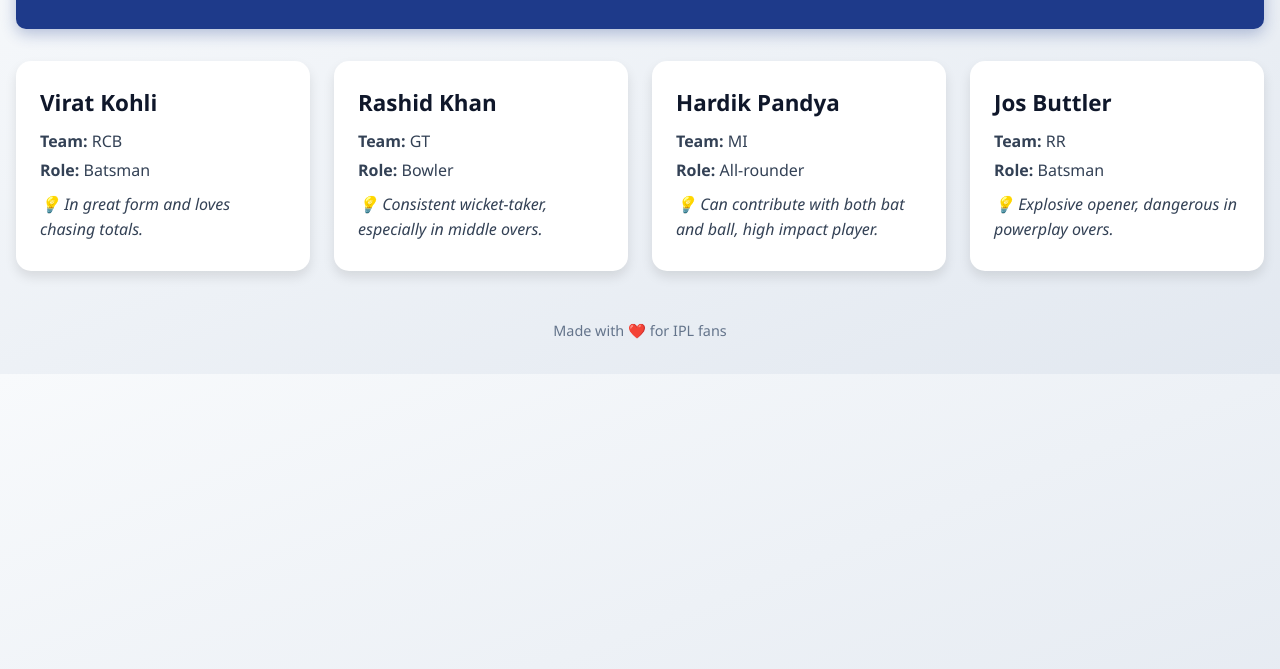
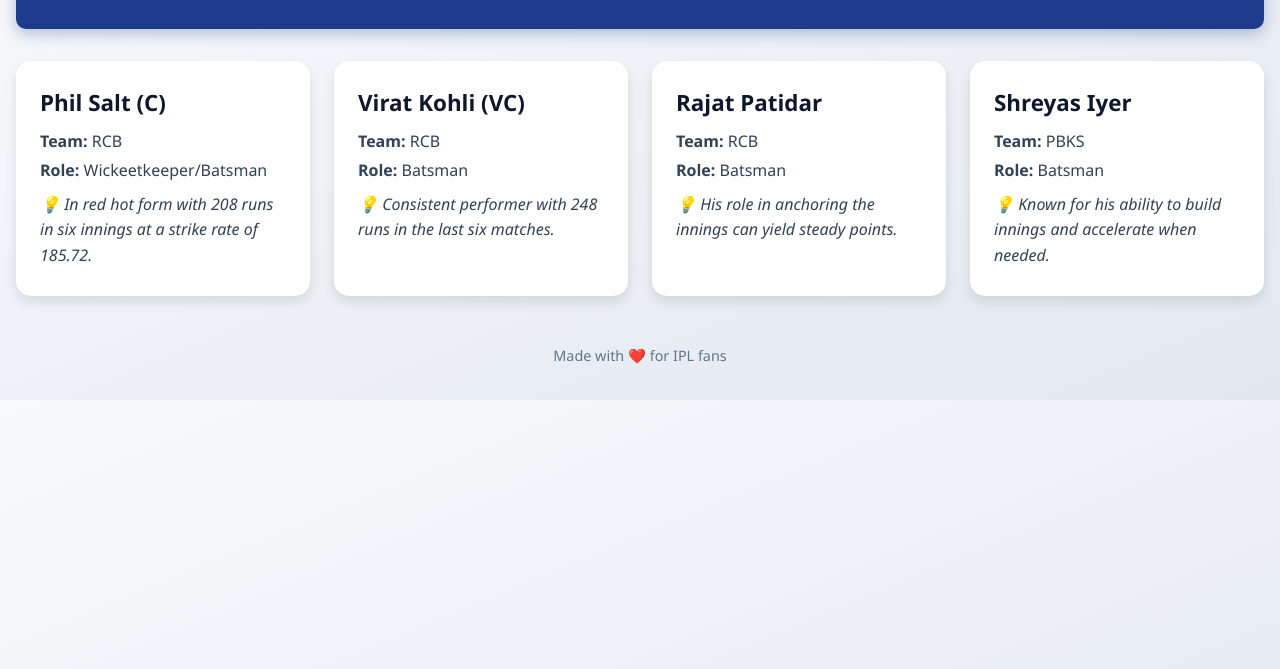
Before and after one commit to rohitbpatil27/ipl-picks, a plain HTML site: page index.html in a window 1280 px wide. Shown: the part 131-800 px from the top of the page. Drawn offline with Linux system fonts and the light colour scheme.

Commit message:
added for todays apr 18 match

```diff
--- a/index.html
+++ b/index.html
@@ -8,8 +8,8 @@
 </head>
 <body>
   <header>
-    <h1>🏏 4 Must-Have Players for IPL Fantasy League</h1>
-    <p>Today's Match: MI vs CSK - Apr 18</p>
+    <h1>🏏 Players for IPL Fantasy League</h1>
+    <p>Today's Match: RCB vs PBKS - Apr 18</p>
   </header>
 
   <main class="player-grid" id="players-container">
--- a/players.json
+++ b/players.json
@@ -1,26 +1,26 @@
 [
   {
-    "name": "Virat Kohli",
+    "name": "Phil Salt (C)",
+    "team": "RCB",
+    "role": "Wickeetkeeper/Batsman",
+    "reason": "In red hot form with 208 runs in six innings at a strike rate of 185.72."
+  },
+  {
+    "name": "Virat Kohli (VC)",
     "team": "RCB",
     "role": "Batsman",
-    "reason": "In great form and loves chasing totals."
+    "reason": "Consistent performer with 248 runs in the last six matches."
   },
   {
-    "name": "Rashid Khan",
-    "team": "GT",
-    "role": "Bowler",
-    "reason": "Consistent wicket-taker, especially in middle overs."
+    "name": "Rajat Patidar",
+    "team": "RCB",
+    "role": "Batsman",
+    "reason": "His role in anchoring the innings can yield steady points."
   },
   {
-    "name": "Hardik Pandya",
-    "team": "MI",
-    "role": "All-rounder",
-    "reason": "Can contribute with both bat and ball, high impact player."
-  },
-  {
-    "name": "Jos Buttler",
-    "team": "RR",
+    "name": "Shreyas Iyer",
+    "team": "PBKS",
     "role": "Batsman",
-    "reason": "Explosive opener, dangerous in powerplay overs."
+    "reason": "Known for his ability to build innings and accelerate when needed."
   }
 ]
```
